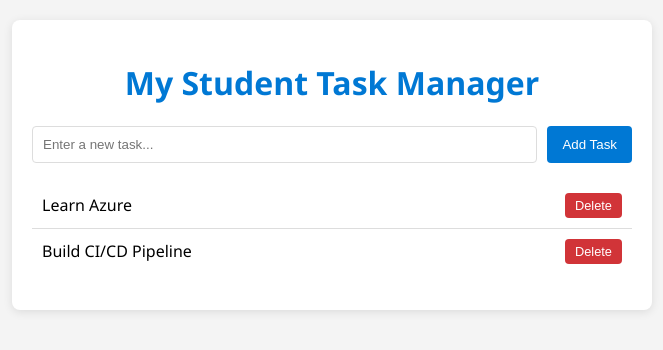
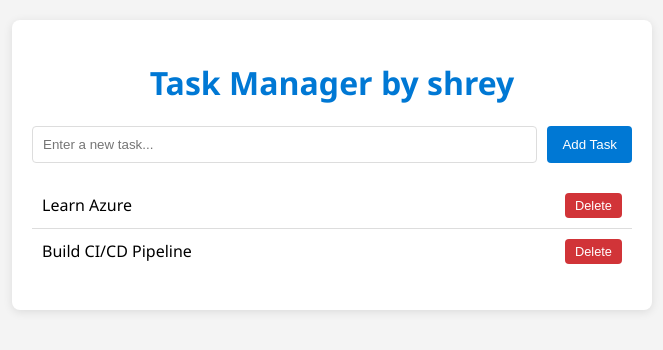
Before and after one commit to Shreyashwini-R/Task-Manager, a plain HTML site: page frontend/index.html in a window 1280 px wide. Shown: the whole page, without its empty margins (308-971 px from the left). Drawn offline with Linux system fonts and the light colour scheme.

Commit message:
Updated title

```diff
--- a/frontend/index.html
+++ b/frontend/index.html
@@ -3,12 +3,12 @@
 <head>
     <meta charset="UTF-8">
     <meta name="viewport" content="width=device-width, initial-scale=1.0">
-    <title>Task Manager by Shrey</title>
+    <title>Student Task Manager</title>
     <link rel="stylesheet" href="style.css">
 </head>
 <body>
     <div class="container">
-        <h1>My Student Task Manager</h1>
+        <h1>Task Manager by shrey</h1>
         <div class="add-task">
             <input type="text" id="taskInput" placeholder="Enter a new task...">
             <button onclick="addTask()">Add Task</button>
```
